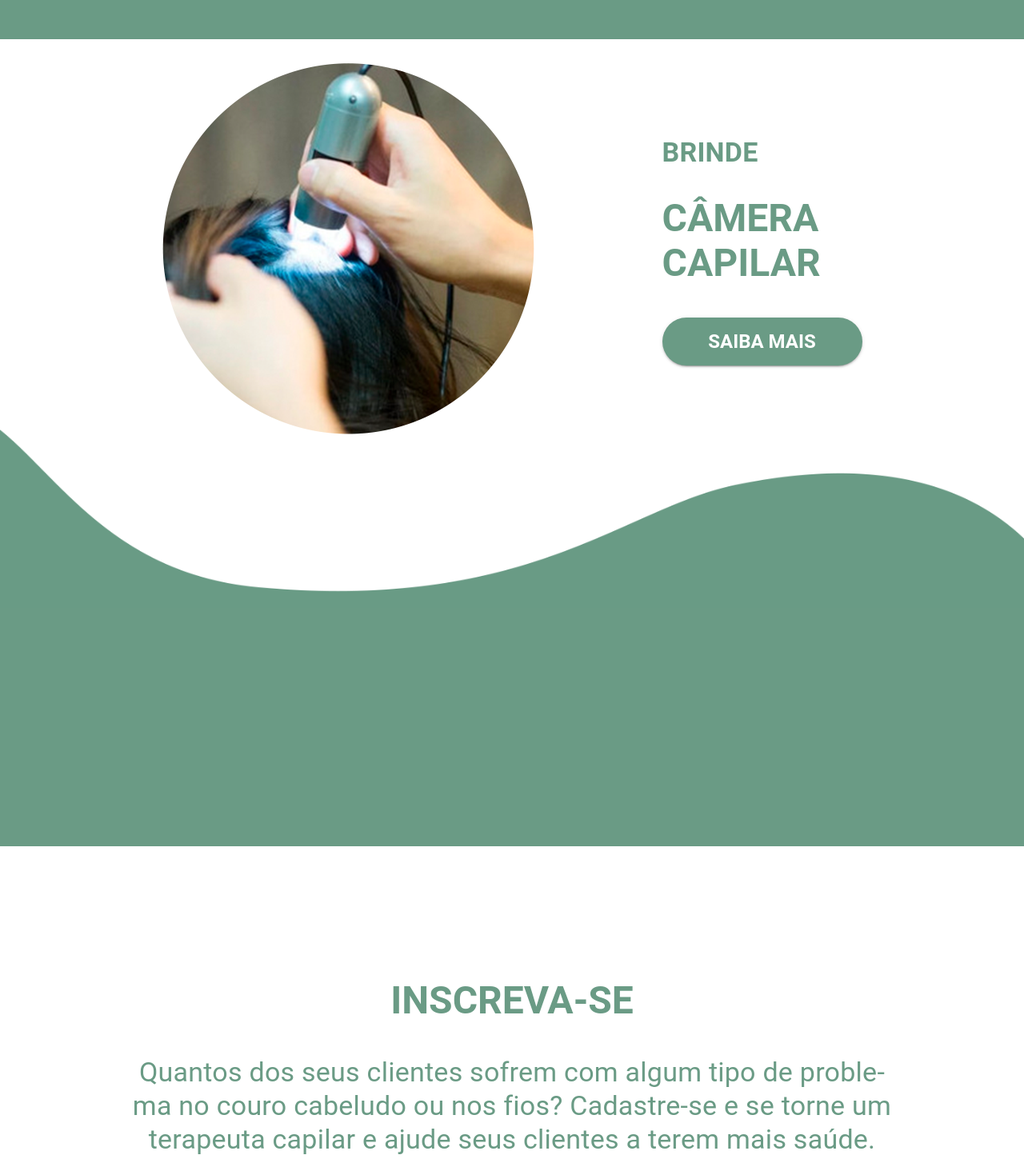
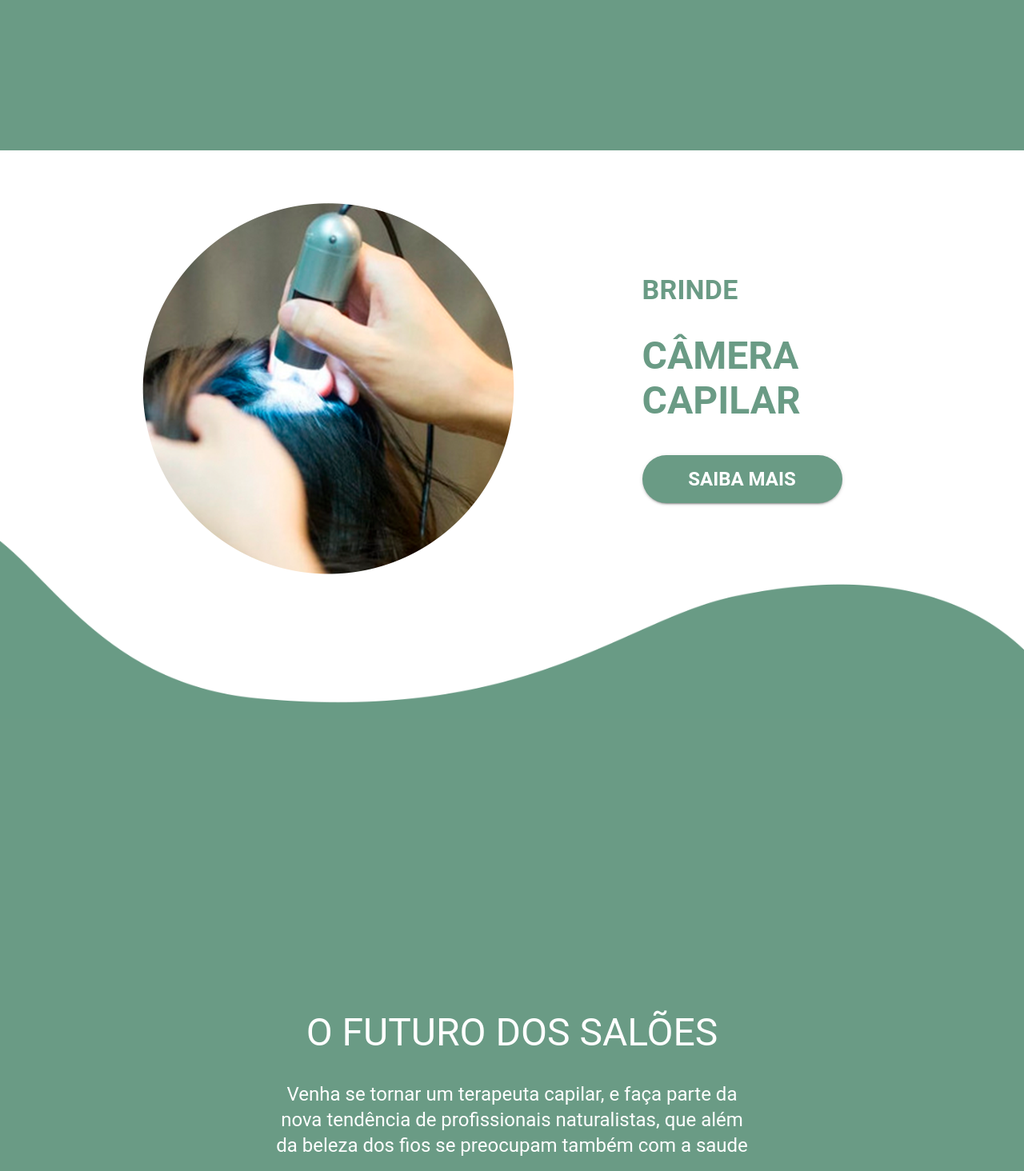
Before and after one commit to braiantmalta/terapia-capilar, a Next.js app: page / in a window 1280 px wide. Shown: the part 1688-3152 px from the top of the page at 80% size. Built offline with nearby package versions, Linux system fonts and the light colour scheme.

Commit message:
refact: mobile version

```diff
--- a/src/components/home/aboutSession/styles.ts
+++ b/src/components/home/aboutSession/styles.ts
@@ -1,11 +1,19 @@
 import { styled } from '@mui/system';
 
-export const AboutSessionContent = styled('div')({
-  display: 'flex',
-  height: 'content-fit',
-  flexDirection: 'column',
-  alignItems: 'center',
-});
+export const AboutSessionContent = styled('div')(
+  ({ theme }) => ({
+    display: 'flex',
+    // height: 'content-fit',
+    flexDirection: 'column',
+    alignItems: 'center',
+    [theme.breakpoints.down('md')]: {
+      padding: '0px',
+    },
+    [theme.breakpoints.down('sm')]: {
+      padding: '160px 0px 0px',
+    },
+  }),
+);
 
 export const TextBox = styled('div')(({ theme }) => ({
   width: '1000px',
--- a/src/components/home/giftSession/index.tsx
+++ b/src/components/home/giftSession/index.tsx
@@ -5,10 +5,13 @@ import { Image } from '@components/htmlTags/img';
 import { Text } from '@components/text';
 import { useMediaQuery } from '@mui/material';
 import { theme } from '@styles/theme';
+import { InviteSession } from '../inviteSession';
 import {
-  FooterText,
+  AvatarSessionBox,
   GiftSessionBox,
   ImageBox,
+  ImageStyled,
+  InviteSessionBox,
   TextBox,
   TextContentBox,
 } from './styles';
@@ -20,17 +23,13 @@ export const GiftSession = () => {
 
   return (
     <Wrapper>
-      <Image
-        src="wave_1.png"
-        width={'100%'}
-        height={'50%'}
-      />
+      <GiftSessionBox>
         <Container>
-        <GiftSessionBox>
+          <AvatarSessionBox>
             <ImageBox>
               <Image
                 src="shape.png"
-              width={isTabletVersion ? '80%' : '100%'}
+                width={isTabletVersion ? '50%' : '100%'}
               />
             </ImageBox>
             <TextBox>
@@ -51,29 +50,14 @@ export const GiftSession = () => {
                 color="#ffffff"
               />
             </TextBox>
+          </AvatarSessionBox>
+        </Container>
+
+        <InviteSessionBox>
+          <InviteSession />
+        </InviteSessionBox>
       </GiftSessionBox>
-        <FooterText>
-          <Text
-            type={isTabletVersion ? 'h4' : 'h3'}
-            color="#ffffff"
-            textAlign="center"
-          >
-            O FUTURO DOS SALÕES
-          </Text>
-          <TextContentBox>
-            <Text
-              type={isTabletVersion ? 'h6' : 'h5'}
-              color="#ffffff"
-              textAlign="center"
-            >
-              Venha se tornar um terapeuta capilar, e faça
-              parte da nova tendência de profissionais
-              naturalistas, que além da beleza dos fios se
-              preocupam também com a saude
-            </Text>
-          </TextContentBox>
-        </FooterText>
-      </Container>
+      <ImageStyled src="wave_1.png" />
     </Wrapper>
   );
 };
--- a/src/components/home/giftSession/styles.ts
+++ b/src/components/home/giftSession/styles.ts
@@ -1,46 +1,94 @@
 import { styled } from '@mui/system';
 
-export const ImageBox = styled('div')({});
+export const GiftSessionBox = styled('div')({
+  //height here?
+  // backgroundColor: '#fff',
+  position: 'relative',
+  top: 50,
+  zIndex: 2,
+  // opacity: 0.9,
+});
 
-export const GiftSessionBox = styled('div')(
+export const AvatarSessionBox = styled('div')(
   ({ theme }) => ({
-    marginBottom: '280px',
+    // padding: '80px 0px 0px',
+    height: 'fit-content',
     display: 'flex',
     flexDirection: 'row',
     justifyContent: 'center',
     alignItems: 'center',
     gap: '160px',
     position: 'relative',
-    top: '-685px',
+    top: 155,
+    // height: '255px',
+    // backgroundColor: '#fff',
     [theme.breakpoints.down('lg')]: {
-      top: '-540px',
+      // gap: '10px',
+      // top: '-540px',
     },
     [theme.breakpoints.down('md')]: {
-      top: '-420px',
-      gap: 0,
+      position: 'relative',
+      display: 'flex',
+      justifyContent: 'center',
+      gap: '0px',
+      top: '100px',
+      // padding: '00px 0px 0px',
     },
     [theme.breakpoints.down('sm')]: {
+      //shape img settings
       flexDirection: 'column',
-      top: '-150px',
+      // top: '0px',
     },
   }),
 );
 
+export const ImageBox = styled('div')({
+  display: 'flex',
+  justifyContent: 'center',
+});
+
 export const TextBox = styled('div')({
   display: 'flex',
+  width: '300px',
+  justifyContent: 'center',
   flexDirection: 'column',
 });
+
+export const ImageStyled = styled('img')(({ theme }) => ({
+  zIndex: 1,
+  width: '100%',
+  height: '100%',
+  position: 'relative',
+  top: -550,
+  opacity: 1,
+  [theme.breakpoints.down('lg')]: {
+    top: -800,
+    // height: '800px',
+  },
+  [theme.breakpoints.down('md')]: {
+    // height: '800px',
+  },
+  [theme.breakpoints.down('sm')]: {
+    // height: '800px',
+  },
+}));
 
 export const TextContentBox = styled('div')({
   margin: '33px 0px 40px',
 });
 
-export const FooterText = styled('div')(({ theme }) => ({
-  position: 'relative',
-  top: '-430px',
-  margin: 'auto',
-  width: '600px',
-  [theme.breakpoints.down('lg')]: {
-    top: '-650px',
-  },
-}));
+export const InviteSessionBox = styled('div')(
+  ({ theme }) => ({
+    // margin: '80px 0px',
+    position: 'relative',
+    top: 700,
+    [theme.breakpoints.down('lg')]: {
+      // margin: '180px 0px',
+      // margin: '-70px 0px',
+      height: '500px',
+    },
+    // [theme.breakpoints.down('md')]: {
+
+    // },
+  }),
+);
--- a/src/components/home/index.tsx
+++ b/src/components/home/index.tsx
@@ -11,7 +11,7 @@ import { NewsLetter } from './newsLetter';
 export const Home = () => {
   return (
     <Wrapper style={{ backgroundColor: '#6A9B85' }}>
-      <HomeContent>
+      {/* <HomeContent> */}
       <AboutSessionBox>
         <AboutSession />
       </AboutSessionBox>
@@ -19,7 +19,7 @@ export const Home = () => {
       <GiftSessionBox>
         <GiftSession />
       </GiftSessionBox>
-      </HomeContent>
+      {/* </HomeContent> */}
 
       <NewsLetter />
     </Wrapper>
--- /dev/null
+++ b/src/components/home/inviteSession/index.tsx
@@ -0,0 +1,33 @@
+import { Text } from '@components/text';
+import { useMediaQuery } from '@mui/material';
+import { theme } from '@styles/theme';
+import { FooterText, TextContentBox } from './styles';
+
+export const InviteSession = () => {
+  const isTabletVersion = useMediaQuery(
+    theme.breakpoints.down('md'),
+  );
+  return (
+    <FooterText>
+      <Text
+        type={isTabletVersion ? 'h4' : 'h3'}
+        color="#ffffff"
+        textAlign="center"
+      >
+        O FUTURO DOS SALÕES
+      </Text>
+      <TextContentBox>
+        <Text
+          type={isTabletVersion ? 'h6' : 'h5'}
+          color="#ffffff"
+          textAlign="center"
+        >
+          Venha se tornar um terapeuta capilar, e faça parte
+          da nova tendência de profissionais naturalistas,
+          que além da beleza dos fios se preocupam também
+          com a saude
+        </Text>
+      </TextContentBox>
+    </FooterText>
+  );
+};
--- /dev/null
+++ b/src/components/home/inviteSession/styles.ts
@@ -0,0 +1,16 @@
+import { styled } from '@mui/system';
+
+export const TextContentBox = styled('div')({
+  margin: '33px 0px 40px',
+});
+
+export const FooterText = styled('div')(({ theme }) => ({
+  // padding: '250px 0px',
+  // position: 'relative',
+  // top: '-430px',
+  margin: 'auto',
+  width: '600px',
+  [theme.breakpoints.down('lg')]: {
+    // top: '-650px',
+  },
+}));
--- a/src/components/home/styles.ts
+++ b/src/components/home/styles.ts
@@ -1,37 +1,43 @@
 import { styled } from '@mui/system';
 
-export const HomeContent = styled('div')({
-  // height: 'fit-content',
-});
+export const HomeContent = styled('div')({});
 
 export const AboutSessionBox = styled('div')(
   ({ theme }) => ({
-    position: 'relative',
-    bottom: 16,
+    // position: 'relative',
+    // bottom: 16,
+    // maxHeight: '1250px',
+    // height: '100%',
     [theme.breakpoints.down('lg')]: {
-      marginTop: '-1px',
-      bottom: -8,
+      // marginTop: '-1px',
+      // bottom: -8,
     },
     [theme.breakpoints.down('md')]: {
-      bottom: 20,
-      height: '500px',
+      // bottom: 20,
+      // height: '500px',
     },
     [theme.breakpoints.down('sm')]: {
-      bottom: -146,
-      height: '1500px',
+      // bottom: -146,
+      // height: '1250px',
+      // height: '1500px',
     },
   }),
 );
 
 export const GiftSessionBox = styled('div')(
   ({ theme }) => ({
-    height: '700px',
+    // height: 'fit-content',
+    // backgroundColor: 'orange',
     [theme.breakpoints.down('md')]: {
-      position: 'relative',
-      top: '150px',
+      // position: 'relative',
+      // top: '150px',
     },
     [theme.breakpoints.down('sm')]: {
-      top: '-250px',
+      // height: '1500px',
+      // bottom: '650px',
+      // top: 100,
+      // marginTop: '-1200px',
+      // height: '300px',
     },
   }),
 );
```
Lines whose indentation alone changed are shown as unchanged.
